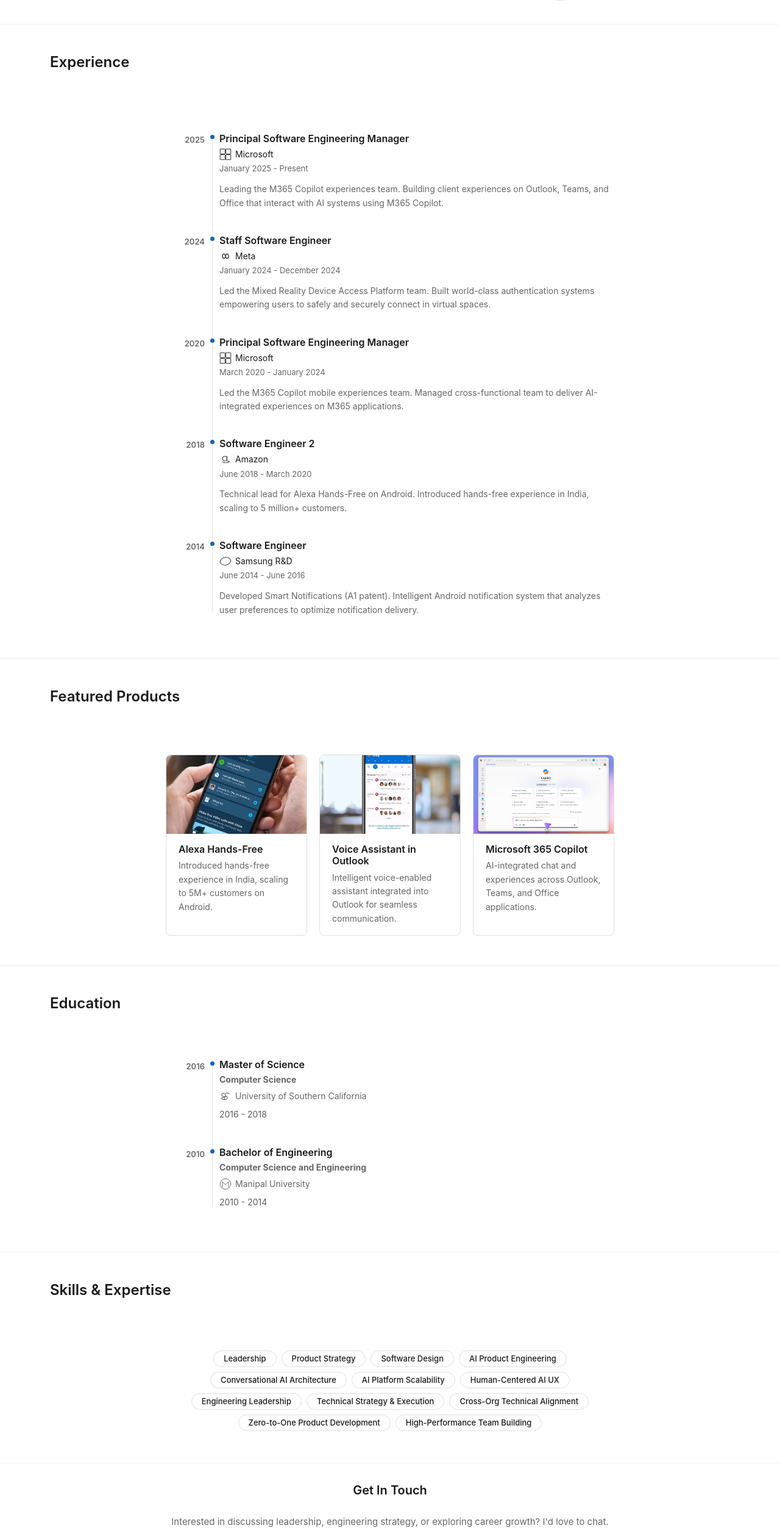
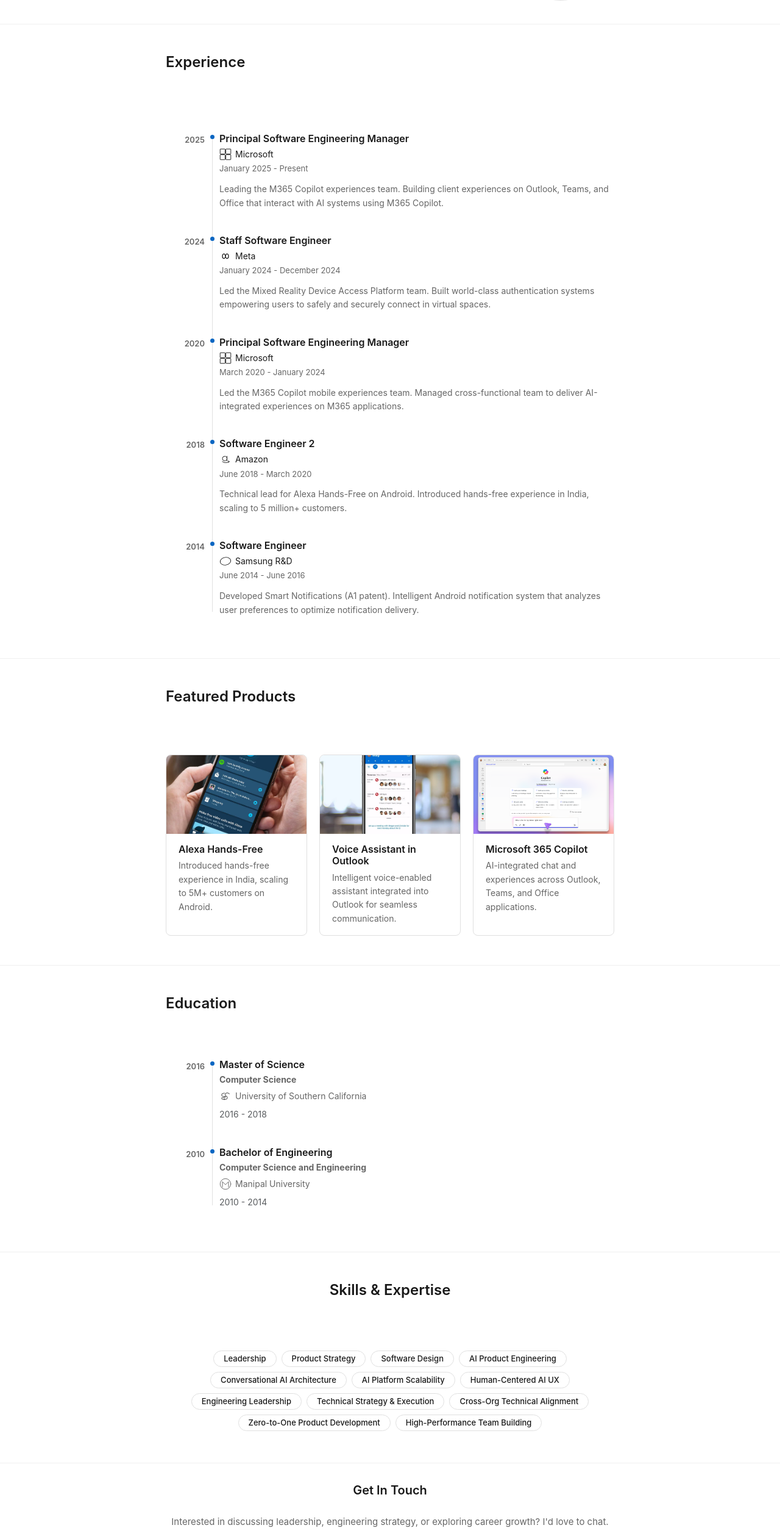
Before and after one commit to dutta14/dutta14.github.io, a React (Vite) app: page / in a window 1280 px wide. Shown: the part 274-2797 px from the top of the page at 61% size. Built offline with nearby package versions, Linux system fonts and the light colour scheme.

Commit message:
Layout: move section headings inside col-lg-8 column
All h2 titles now align with content margins instead of
spanning the full container width.

```diff
--- a/src/pages/home/EducationSection.tsx
+++ b/src/pages/home/EducationSection.tsx
@@ -5,10 +5,10 @@
 const EducationSection = () => (
   <section id="education">
     <div className="container">
-      <h2>Education</h2>
-      <div className="row mt-4">
+      <div className="row">
         <div className="col-lg-8 offset-lg-2">
-          <div className="education-list">
+          <h2>Education</h2>
+          <div className="education-list mt-4">
             {educations.map((edu, i) => (
               <EducationCard key={i} education={edu} />
             ))}
--- a/src/pages/home/ExperienceSection.tsx
+++ b/src/pages/home/ExperienceSection.tsx
@@ -5,10 +5,10 @@
 const ExperienceSection = () => (
   <section id="experience">
     <div className="container">
-      <h2>Experience</h2>
-      <div className="row mt-5">
+      <div className="row">
         <div className="col-lg-8 offset-lg-2">
-          <div className="experience-list">
+          <h2>Experience</h2>
+          <div className="experience-list mt-5">
             {experiences.map((exp, i) => (
               <ExperienceItem key={i} experience={exp} />
             ))}
--- a/src/pages/home/ProductsSection.tsx
+++ b/src/pages/home/ProductsSection.tsx
@@ -4,10 +4,10 @@
 const ProductsSection = () => (
   <section id="products">
     <div className="container">
-      <h2>Featured Products</h2>
-      <div className="row mt-5">
+      <div className="row">
         <div className="col-lg-8 offset-lg-2">
-          <div className="products-grid">
+          <h2>Featured Products</h2>
+          <div className="products-grid mt-5">
             {products.map((product, i) => (
               <div className="product-card" key={i}>
                 <img src={product.image} alt={product.alt} />
--- a/src/pages/home/SkillsSection.tsx
+++ b/src/pages/home/SkillsSection.tsx
@@ -4,14 +4,16 @@
 const SkillsSection = () => (
   <section id="skills">
     <div className="container">
-      <h2>Skills &amp; Expertise</h2>
-      <div className="row mt-5">
+      <div className="row">
         <div className="col-lg-8 offset-lg-2 text-center">
-          {skills.map((skill) => (
-            <span className="skill-badge" key={skill}>
-              {skill}
-            </span>
-          ))}
+          <h2>Skills &amp; Expertise</h2>
+          <div className="mt-5">
+            {skills.map((skill) => (
+              <span className="skill-badge" key={skill}>
+                {skill}
+              </span>
+            ))}
+          </div>
         </div>
       </div>
     </div>
```
